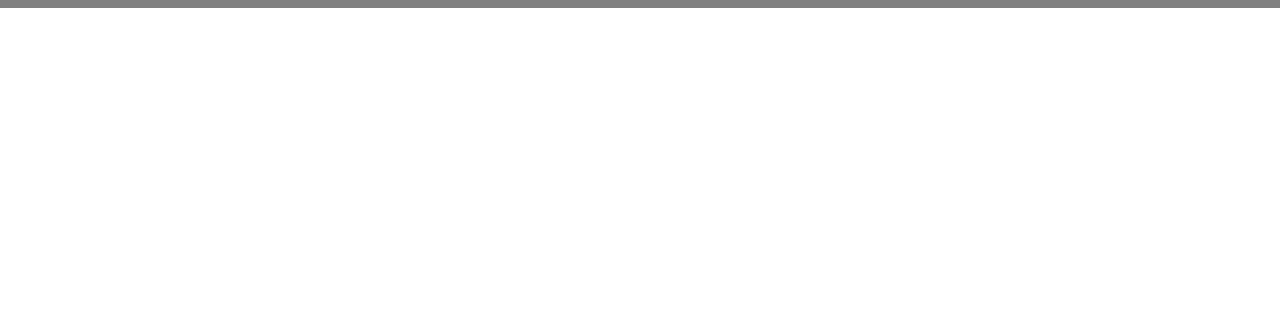
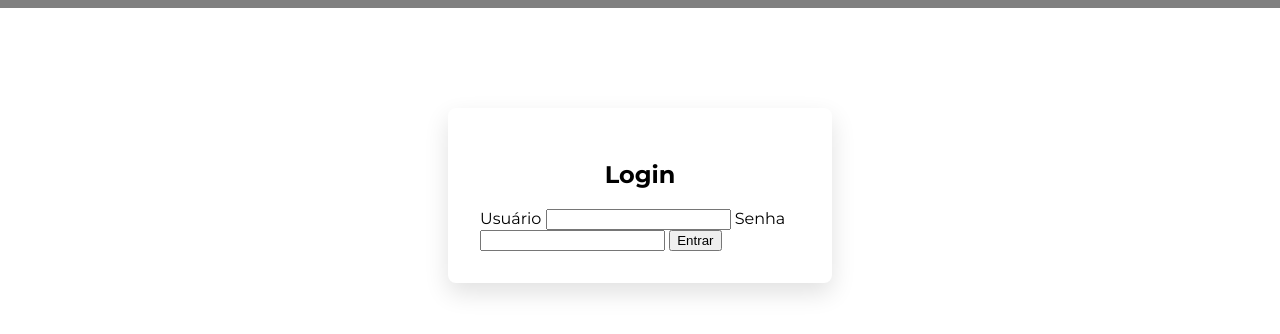
Before and after one commit to MatheusCatarucci/banco-v0.1, a plain HTML site: page index.html in a window 1280 px wide. Shown: the part 92-426 px from the top of the page. Drawn offline with Linux system fonts and the light colour scheme; a web font is replaced by a local one.

Commit message:
update css login

```diff
--- a/index.html
+++ b/index.html
@@ -20,8 +20,21 @@
             <a href="#">Contato</a>
             <a href="#">Sobre</a>
         </nav>
+    </div>
 
+    <div class="login-box">
+        <h2>Login</h2>
+        <form>
+
+            <label for="usuario">Usuário</label>
+            <input type="text" name="usuario" id="usuario" required>
+
+            <label for="senha">Senha</label>
+            <input type="password" name="senha" id="senha" required>
+            <button type="submit">Entrar</button>
+        </form>
     </div>
+
 
 </body>
 </html>
--- a/style.css
+++ b/style.css
@@ -29,3 +29,15 @@ body {
     font-size: 1.2rem;
     font-family: "Montserrat", "Playwrite MX Guides", sans-serif; /* Corrigido */
 }
+
+.login-box {
+    width: 320px;
+    margin: 200px auto;
+    background-color: #fff;
+    border-radius: 8px;
+    box-shadow: 0 10px 24px rgba(0, 0, 0, 0.12);
+    display: flex;
+    flex-direction: column;
+    align-items: center;
+    padding: 32px; /* 32 pixels de espaço interno em todos os lados */
+}
```
